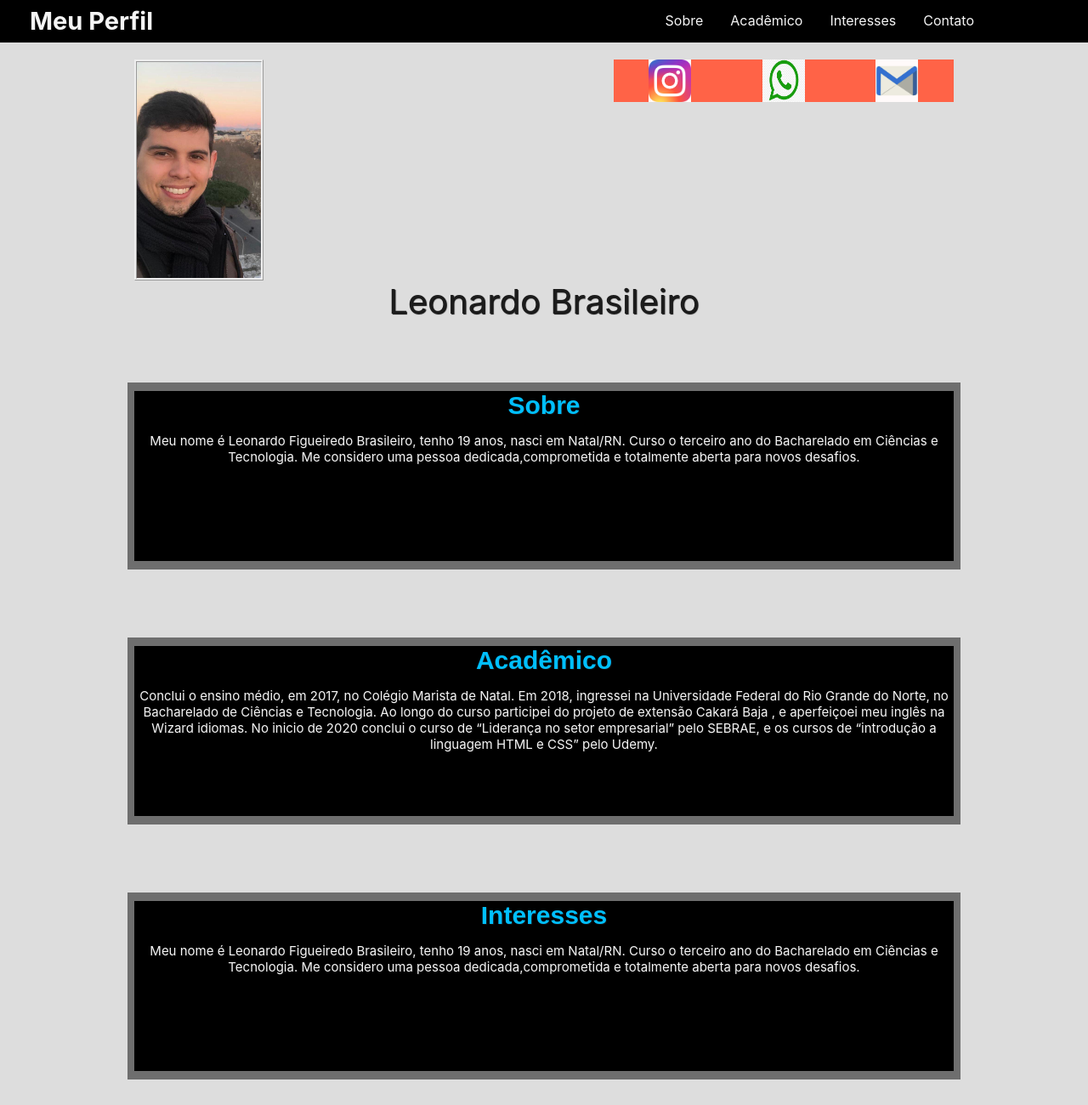
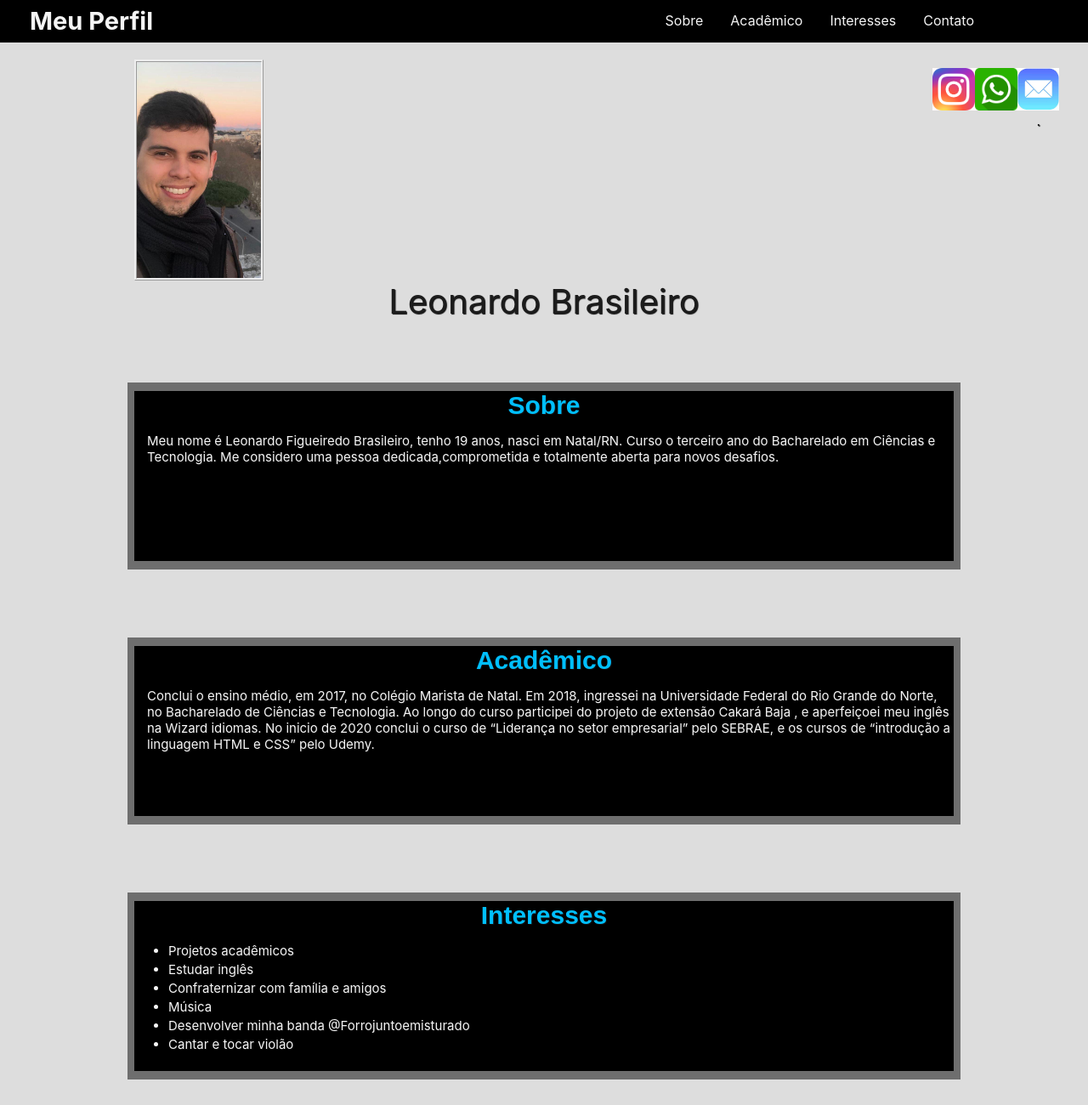
Before and after one commit to Leo-Brasileiro/leofbrasileiro7-gmail.com, a plain HTML site: page index.html in a window 1280 px wide. Shown: the top 1300 px of the page at 85% size. Drawn offline with Linux system fonts and the light colour scheme.

Commit message:
projeto final

```diff
--- a/index.html
+++ b/index.html
@@ -13,10 +13,10 @@
                 </div>
 
                 <div id="menu">
-                    <a href="#">Sobre</a>
-                    <a href="#">Acadêmico</a>
-                    <a href="#">Interesses</a>
-                    <a href="#">Contato</a>
+                    <a href="#cont1">Sobre</a>
+                    <a href="#cont2">Acadêmico</a>
+                    <a href="#cont3">Interesses</a>
+                    <a href="#cont4">Contato</a>
                 </div>
             </div>
         </header>
@@ -28,15 +28,21 @@
 
             <div class=" box">
                     <div class= "insta2">
+                        <a href="https://www.instagram.com/leofigueiredo_/">
                             <img src="insta2.png">
+                        </a>
                     </div>
 
                 <div class= " what4">
-                    <img src="what4.png">
+                    <a href=https://api.whatsapp.com/send?1=pt_BR&phone=5584996620247>
+                        <img src="what.png">
+                    </a>
                 </div>
 
                 <div class= "mail2">
-                    <img src="mail2.png">
+                    <a href="mailto:leofbrasileiro7@gmail.com">
+                        <img src="mail.png">
+                    </a>.<br>
                 </div>
             </div>
         </div>
@@ -48,6 +54,7 @@
 
         <div id="principal">
             <div class="efeito">
+                <div id="cont1">
                     <div class="extra">
                         <p>
                             <h3>Sobre</h3>
@@ -60,8 +67,10 @@
                         </p>
                     </div>
                 </div>
+            </div>
 
             <div class="efeito">
+                <div id="cont2">
                     <div class= "container2">
                         <p>
                             <h3>Acadêmico</h3>
@@ -75,21 +84,28 @@
                                 pelo SEBRAE, e os cursos de “introdução a linguagem HTML e CSS” pelo Udemy.
                             </div>
                         </p>
-
+                    </div>
                 </div>
             </div>
 
             <div class="efeito">
+                <div id="cont3">
                     <div class= "container3">
                         <p>
                             <h3>Interesses</h3>
 
-                        <div class = paragrafo3>
-                            Meu nome é Leonardo Figueiredo Brasileiro, tenho 19 anos, nasci em Natal/RN.
-                        Curso o terceiro ano do Bacharelado em Ciências e Tecnologia. Me considero uma pessoa
-                        dedicada,comprometida e totalmente aberta para novos desafios.
+                            <ul>
+                                <li>Projetos acadêmicos </li>
+                                <li>Estudar inglês</li>
+                                <li>Confraternizar com família e amigos</li>
+                                <li>Música</li>
+                                <li>Desenvolver minha banda @Forrojuntoemisturado</li>
+                                <li>Cantar e tocar violão</li>
+
+                            </ul>
+
+                        </p>
                     </div>
-                    </p>
                 </div>
             </div>
         </div>
--- a/style.css
+++ b/style.css
@@ -109,9 +109,9 @@ h1{
 .box{
     height: 50px;
     width: 400px;
-    background-color: tomato;
+    background-color:none;
     display: flex;
-    justify-content: space-around;
+    justify-content: center;
 
 
 }
@@ -142,6 +142,7 @@ h1{
     text-align: center;
     background-color:#FFFAFA ;
     text-shadow: 1px 1px 1px #111111;
+    margin: 10px 0px 0 500px;
 }
 
 .insta2 img{
@@ -158,6 +159,7 @@ h1{
     text-align: center;
     background-color:#FFFAFA ;
     text-shadow: 1px 1px 1px #111111;
+    margin: 10px 0 0 0;
 }
 
 .what4 img{
@@ -174,6 +176,7 @@ h1{
     text-align: center;
     background-color:#FFFAFA ;
     text-shadow: 1px 1px 1px #111111;
+    margin: 10px 0 0 0 ;
 }
 
 .mail2 img{
@@ -222,12 +225,12 @@ h3{
 }
 
 .paragrafo{
-    text-align:center;
+    text-align:left;
     color:whitesmoke;
     height: center;
     font-size: 15px ;
     font-family:-apple-system, BlinkMacSystemFont, 'Segoe UI', Roboto, Oxygen, Ubuntu, Cantarell, 'Open Sans', 'Helvetica Neue', sans-serif ;
-
+    margin: 0 0px 0 15px;
 }
 
 .container2{
@@ -241,12 +244,12 @@ h3{
 
 .paragrafo2{
 
-    text-align:center;
+    text-align:left;
     color:whitesmoke;
     height: center;
     font-size: 15px ;
     font-family:-apple-system, BlinkMacSystemFont, 'Segoe UI', Roboto, Oxygen, Ubuntu, Cantarell, 'Open Sans', 'Helvetica Neue', sans-serif ;
-
+    margin: 0 0px 0 15px;
 }
 
 .container3{
@@ -258,11 +261,11 @@ h3{
     text-shadow: 1px 1px 1px #111111;
 }
 
-.paragrafo3{
-    text-align:center;
+li{
+    text-align:left;
     color:whitesmoke;
     height: center;
     font-size: 15px ;
     font-family:-apple-system, BlinkMacSystemFont, 'Segoe UI', Roboto, Oxygen, Ubuntu, Cantarell, 'Open Sans', 'Helvetica Neue', sans-serif ;
-
+    margin: 0px 0px 3px 40px;
 }
```
Lines whose indentation alone changed are shown as unchanged.
